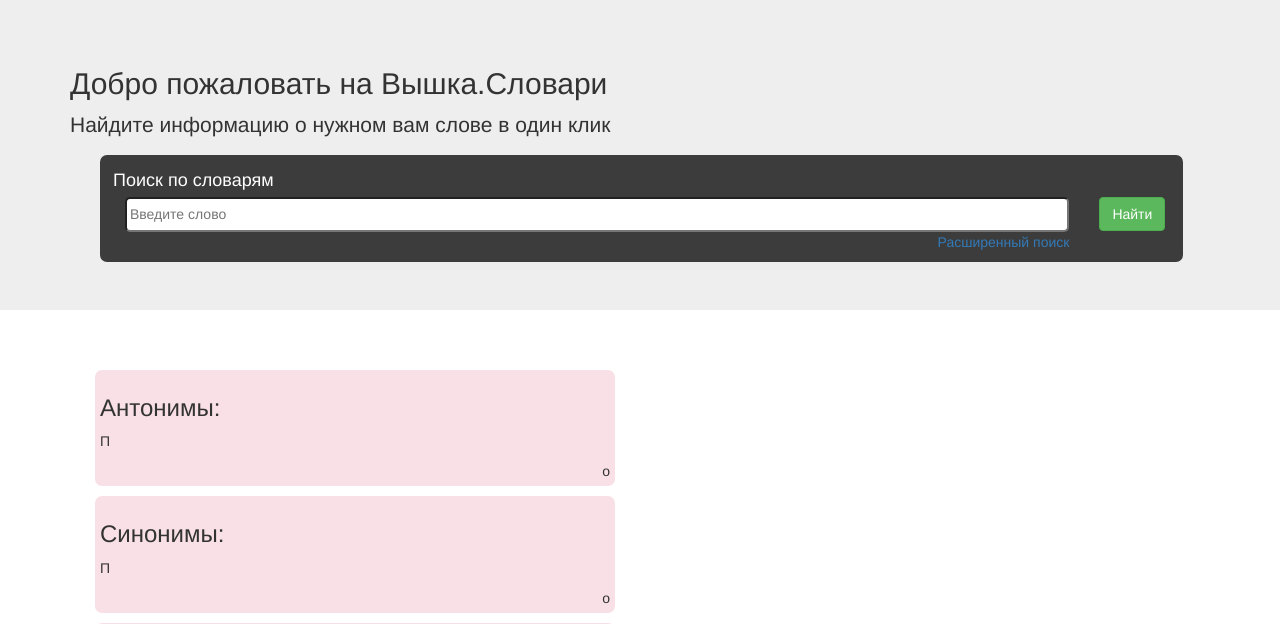
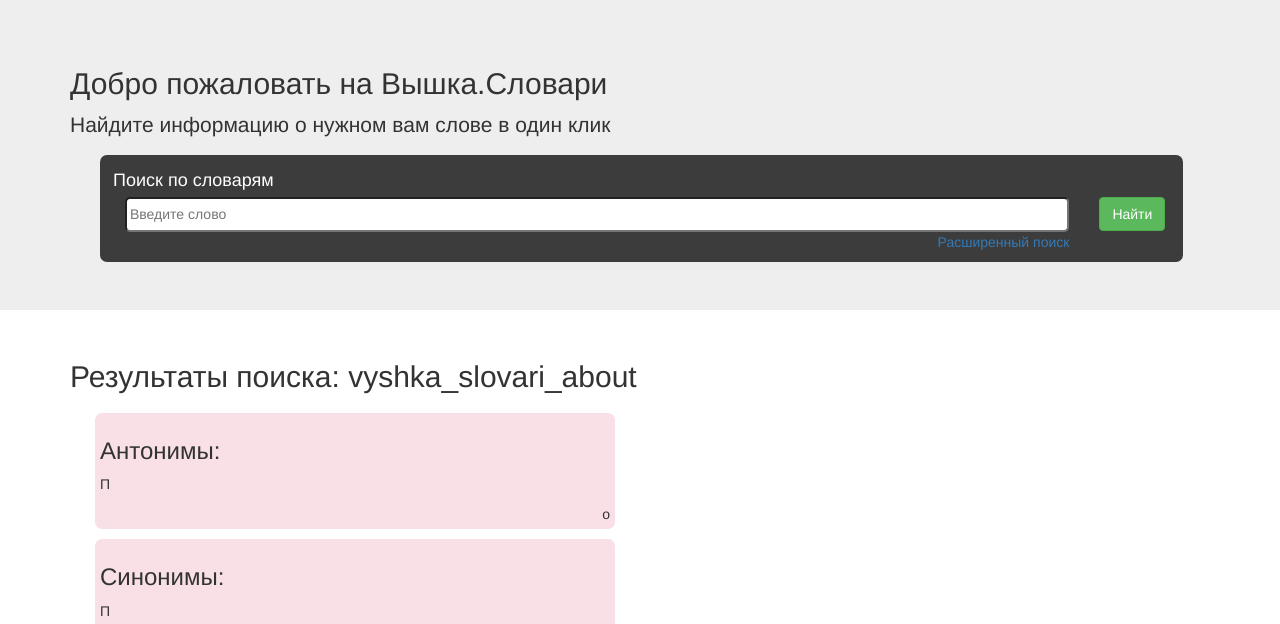
Before and after one commit to Dashershneva/Slovari, a Flask app: page /Vyshka_slovari_main/Vyshka_slovari_about in a window 1280 px wide. Shown: the part 51-675 px from the top of the page. Run offline with Flask 2, Linux system fonts and the light colour scheme; data that the repository does not hold is empty; some libraries are stand-ins or nearby versions.

Commit message:
search button update
Search on the main page is connected to the search button

```diff
--- a/Slovari_website/main.py
+++ b/Slovari_website/main.py
@@ -1,6 +1,6 @@
 # -*- coding: utf-8 -*-
 
-from flask import Flask, request, json, Response, render_template_string, abort, render_template, jsonify, g
+from flask import Flask, request, json, Response, render_template_string, abort, render_template, jsonify, g, url_for
 import sqlite3
 
 app = Flask(__name__)
@@ -33,9 +33,9 @@
 def main_page():
     return render_template("Slovar_main.html")
 
-
-@app.route('/Vyshka_slovari_main/<word>')
+@app.route('/Vyshka_slovari_main/<word>', methods=['POST', 'GET'])
 def show_entries(word):
+    word = word.lower()
     mng1 = g.db.execute(
         "SELECT sense, dic_name FROM test WHERE orth='%s' AND dic_name='Большой Энциклопедический Словарь'" % word).fetchall()
     mng2 = g.db.execute(
@@ -70,6 +70,7 @@
     gov = handle_gram(gov)
 
     return render_template('Show_entries.html',
+                           word=word,
                            synonyms=syn,
                            antonyms=ant,
                            epithets=epith,
@@ -81,7 +82,6 @@
                            govern=gov,
                            meaning1=mng1,
                            meaning2=mng2)
-
 
 @app.route("/Vyshka_slovari_about")
 def about_page():
--- a/Slovari_website/static/js/main.js
+++ /dev/null
@@ -1,6 +0,0 @@
-function validateForm() {
-    var x = document.forms["search-form"]["search-item"].value;
-	var element = document.querySelector('.search-item-value');
-	element.innerHTML = "Результаты поиска: " + x;
-	return false;
-}
--- a/Slovari_website/templates/Show_entries.html
+++ b/Slovari_website/templates/Show_entries.html
@@ -1,6 +1,7 @@
 {%extends "Slovar_main.html"%}
 
 {% block content %}
+	<h2>Результаты поиска: {{ word }}</h2>
 	{% if meaning1 or meaning2 or part_of_speech or gender or aspect or govern %}
 		<div class="col-md-6">
 			<div class="card">
--- a/Slovari_website/templates/Slovar_extended_search.html
+++ b/Slovari_website/templates/Slovar_extended_search.html
@@ -51,7 +51,7 @@
 	  <div class="container" class="col-md-12">
 		<div class="info">
 			<h2>Расширеный поиск</h2>
-		<form class="search">
+		<form name="extended" class="search">
 		  <div class="extended_searchbar row">
 		    <div class="col-md-4">
 		      <h4>Часть речи</h4>
--- a/Slovari_website/templates/Slovar_main.html
+++ b/Slovari_website/templates/Slovar_main.html
@@ -54,10 +54,9 @@
       <div class="container">
           <h2>Добро пожаловать на Вышка.Словари</h2>
           <p> Найдите информацию о нужном вам слове в один клик</p>
-	    <div class="searchbar row">
-          <form name="search-form" role="form" onsubmit="return validateForm()" method="post">
-	      <h4 class="searchbar-text">Поиск по словарям</h4>
-          <div class="form-group">
+		<form name="search-form" role="form" onsubmit="return validateForm()" method="post">
+	      <div class="searchbar row">
+	        <h4 class="searchbar-text">Поиск по словарям</h4>
 		    <div class="col-md-11">
               <input name="search-item" type="text" placeholder="Введите слово" class="searchfield" style="color:black">
 			  <br>
@@ -65,16 +64,20 @@
 			  <br>
 			</div>
 			<div class="col-md-1" style="width: 30px;">
-			  <a type="submit" class="btn searchbar-find">Найти</a>
+			  <a type="submit" href="javascript: goToPage();" class="btn searchbar-find">Найти</a>
+			  <script type= "text/javascript">
+			    function goToPage() {
+				  var url = document.forms["search-form"]["search-item"].value;
+				  document.location.href = "/Vyshka_slovari_main/" + url;
+				}
+			  </script>
 			</div>
-	      </div>
-          </form>
-	    </div>
+		  </div>
+        </form>
 	  </div>
     </div>
 
 	<div class="container search-value">
-	  <h2 class="search-item-value"></h2>
 	  {% block content %}{% endblock %}
 	</div>
 
```
